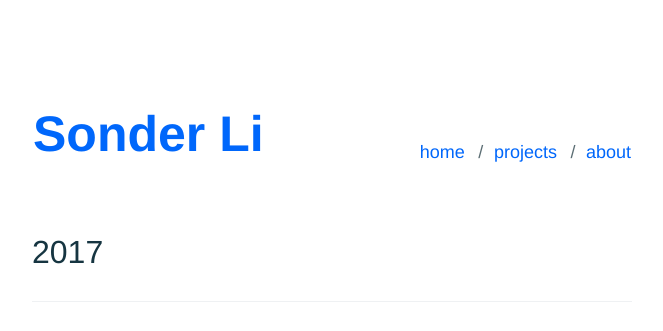
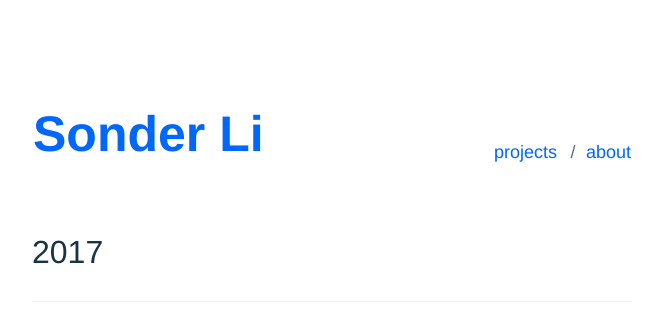
Before and after one commit to sumchuenli/sumchuenli.github.io, a Jekyll site: the page built from index.html, in a window 1280 px wide. Shown: the top 331 px of the page, without its empty margins (308-971 px from the left). Built offline with Jekyll 4.4.1, drawn with Linux system fonts in a browser that asks for light colours.

Commit message:
Update header.html

```diff
--- a/_includes/header.html
+++ b/_includes/header.html
@@ -5,8 +5,6 @@
     </div>
     <div>
     <p>
-        <a href="{{ "/" | prepend: site.baseurl }}">home</a>
-        <span class="u-separate"></span>
         <a href="{{ "/projects/" | prepend: site.baseurl }}">projects</a>
         <span class="u-separate"></span>
         <a href="{{ "/about/" | prepend: site.baseurl }}">about</a>
```
